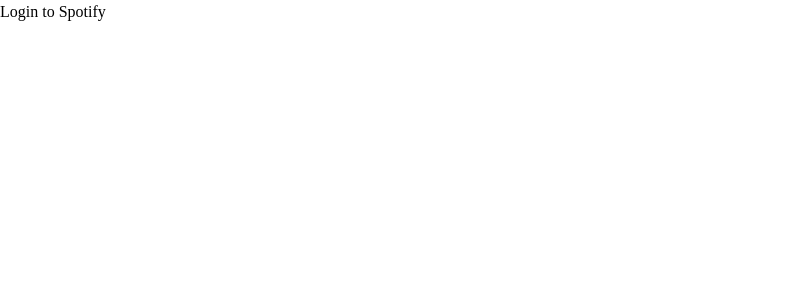
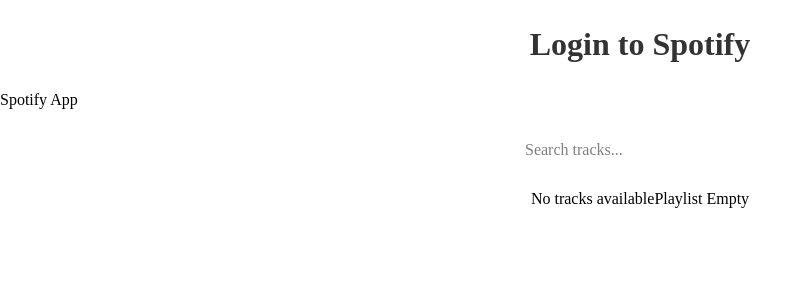
Before and after one commit to xshirl1027/spotify-translate-extension, a Next.js app: page / in a window 1280 px wide. Shown: the top 300 px of the page, without its empty margins (0-812 px from the left). Built offline with nearby package versions, Linux system fonts and the light colour scheme.

Commit message:
moved button to and added styling to header

```diff
--- a/src/app/page.module.css
+++ b/src/app/page.module.css
@@ -1,7 +1,15 @@
-.listContainer {
+  .listContainer {
     display: flex;
     justify-content: center;
     align-items: center;
     flex-wrap: wrap;
     width: 100%;
   }
+
+  .header {
+    font-size: 2rem;
+    font-weight: bold;
+    text-align: center;
+    margin: 20px 0;
+    color: #333;
+  }
--- a/src/app/page.tsx
+++ b/src/app/page.tsx
@@ -161,15 +161,13 @@ useEffect(() => {
   }, [token]);
 
   return (
-    <>
-    {!token ? (
         <>
-          <button onClick={handleLogin}>Login to Spotify</button>
-        </>
-      ) : (
-        <div>
           <header className={styles.header}>
+          {!token ? (
+            <button onClick={handleLogin}>Login to Spotify</button>
+          ) : (
             <h1>Hello {username}</h1>
+          )}
           </header>
           <h1>Spotify App</h1>
           <SearchBar onSearch={handleSearch}/>
@@ -177,8 +175,6 @@ useEffect(() => {
             <SearchResults searchResults={searchResults} onTrackClick={onTrackClick}/>
             <Playlist playlist={custom_playlist} onTrackClick={onTrackRemove}/>
           </div>
-        </div>
-      )}
-    </>
+        </>
   );
 }
```
